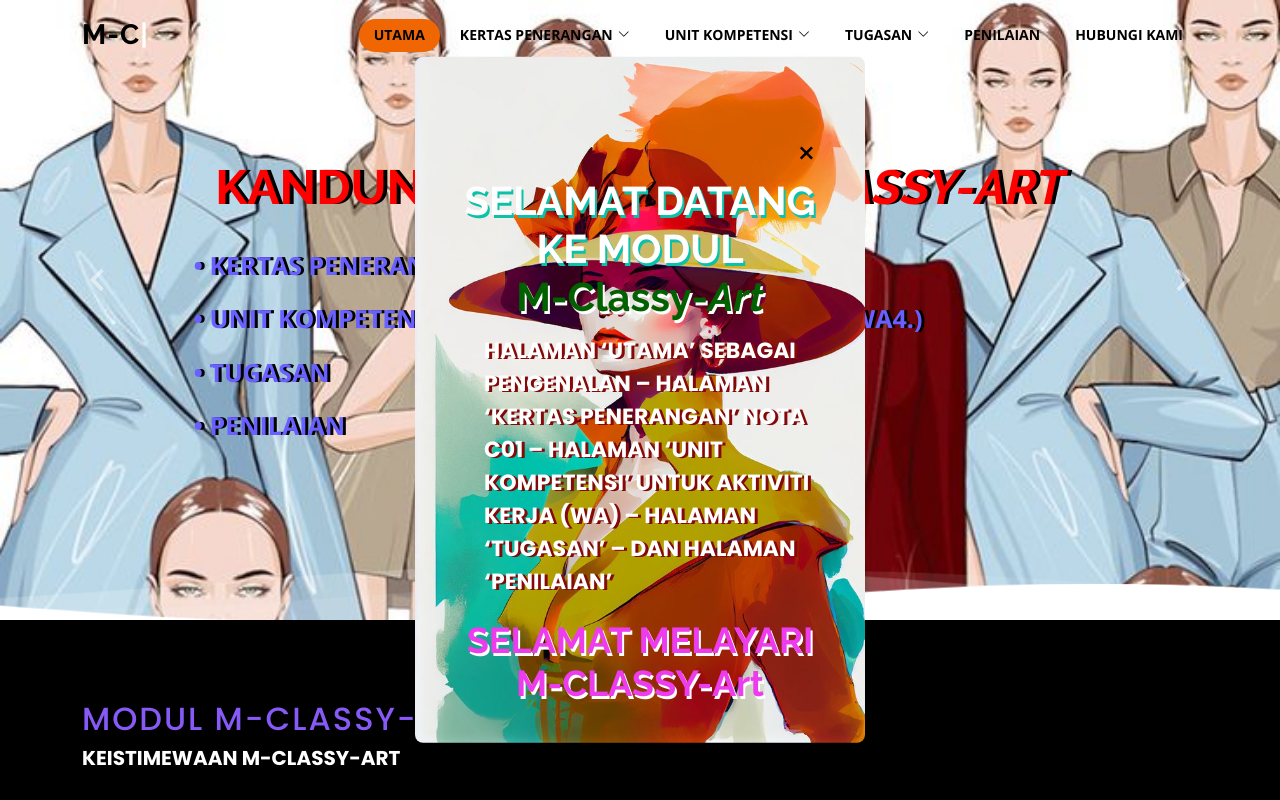
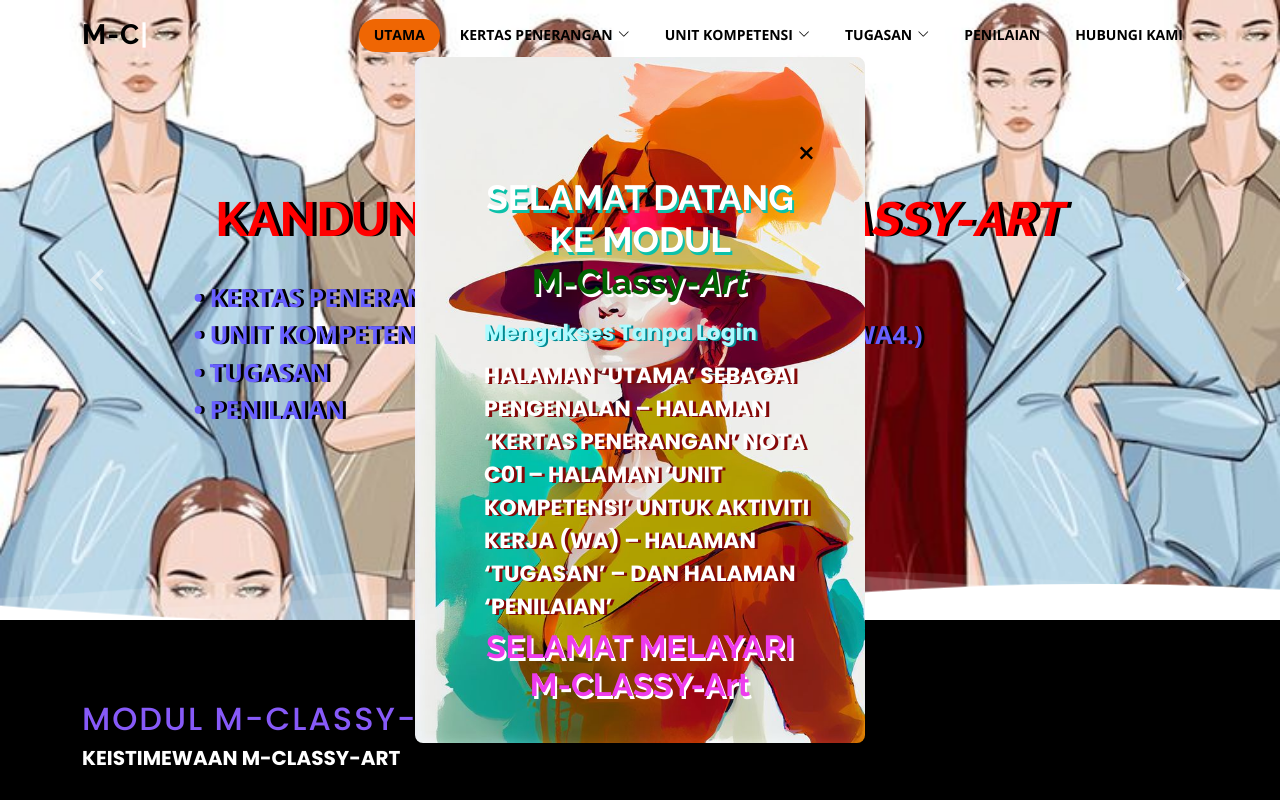
Before and after one commit to M-Classy-Art/M-Classy-Art.github.io, a plain HTML site: page index.html in a window 1280 px wide. Shown: the top 800 px of the page. Drawn offline with nearby package versions, Linux system fonts and the light colour scheme.

Commit message:
update pop

```diff
--- a/index.html
+++ b/index.html
@@ -38,6 +38,7 @@
       text-align: start;
       color: white;
       font-size: 20px;
+      margin-bottom: 0;
     }
 
     h1 , h3 , h5{
@@ -50,11 +51,13 @@
     }
     .test2{
       /* margin: 10px; */
-      margin-left: 60px;
+      /* margin-left: 60px; */
       font-weight: bolder;
-      color: #ff0000;
+      color: #aefbff;
       text-shadow: 1px 0 #000;
       /* font-size: 20px; */
+      /* box-shadow: 2px 1px black; */
+      text-shadow: 2px 1px rgb(0, 139, 147);
     }
     h6{
       /* margin: 0 0 0 40px; */
@@ -213,9 +216,10 @@
       <button style="color: black" id="close">&times;</button>
 
 
-        <h1 style="font-weight: bolder; text-shadow: 2px 3px rgb(12, 193, 169);font-size: 40px">
-          SELAMAT DATANG KE MODUL <br> <span style="color: rgb(1, 97, 1); text-shadow: 2px 3px white;">M-Classy-<i>Art</i> </span> </h1
+        <h3 style="font-weight: bolder; text-shadow: 2px 3px rgb(12, 193, 169);font-size: 35px">
+          SELAMAT DATANG KE MODUL <br> <span style="color: rgb(1, 97, 1); text-shadow: 2px 3px white;">M-Classy-<i>Art</i> </span> </h3
           >
+          <p style="padding: 5px 5px 5px 20px;" class="test2">Mengakses Tanpa Login</p>
           <!-- <h6 style="text-shadow: 2px 3px rgb(183, 250, 241); font-size: 30px;"> KANDUNGAN DAN PANDUAN LAMAN WEB M-CLASSY-ART</h6> -->
           <!-- <h6 style="text-shadow: 2px 3px rgb(183, 250, 241); font-size: 30px;">M-CLASSY-ART MENYEDIAKAN 4 KOMPONEN PdP</h6> -->
           <!-- <p class="test2" >KANDUNGAN DAN PANDUAN LAMAN WEB M-CLASSY-ART</p>
@@ -236,7 +240,7 @@
 
             </ul> -->
           </div>
-          <h1 style="color:rgb(237, 60, 237); font-weight: bolder; text-shadow: 2px 3px rgb(255, 255, 255);font-size: 36px">SELAMAT MELAYARI M-CLASSY-Art</h1>
+          <h3 style="color:rgb(237, 60, 237); font-weight: bolder; text-shadow: 2px 3px rgb(255, 255, 255);font-size: 32px">SELAMAT MELAYARI M-CLASSY-Art</h3>
 
   </div>
 
```
